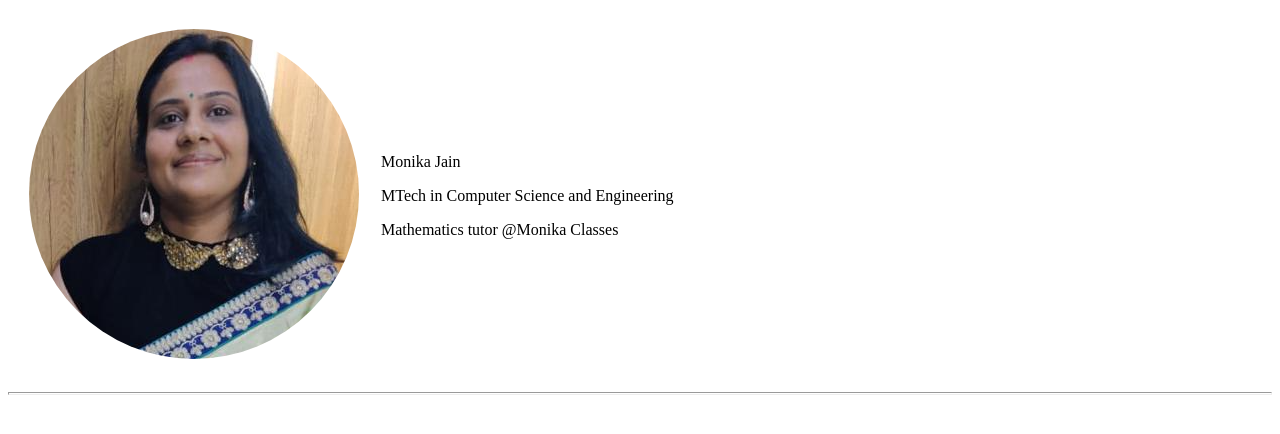
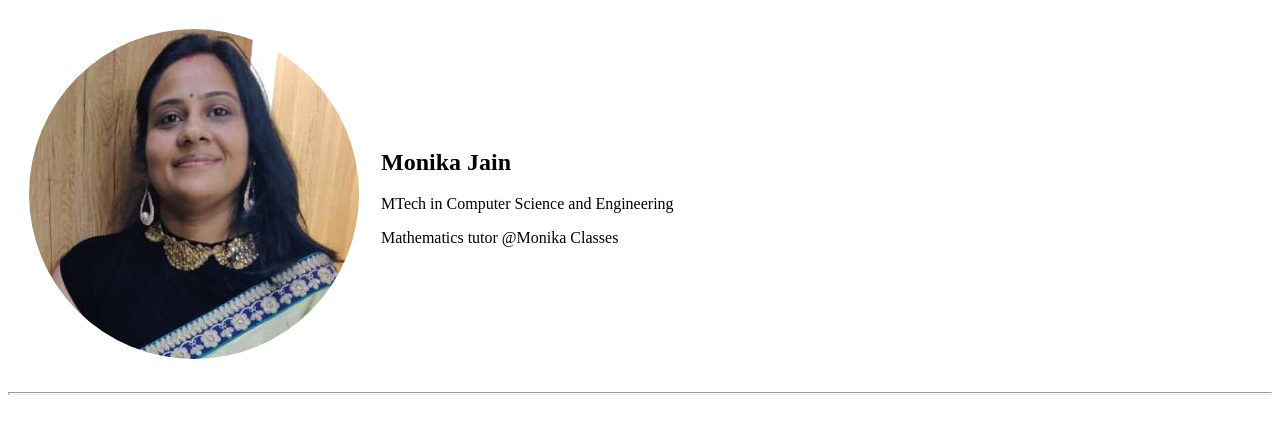
Before and after one commit to niteshjn/cv, a plain HTML site: page index.html in a window 1280 px wide. Drawn offline with Linux system fonts and the light colour scheme.

Commit message:
Update index.html

```diff
--- a/index.html
+++ b/index.html
@@ -12,7 +12,7 @@
         </td>
         <td>
 <p>
-  Monika Jain
+          <h2>Monika Jain</h2>
 </p>
 <p>
   MTech in Computer Science and Engineering
```
